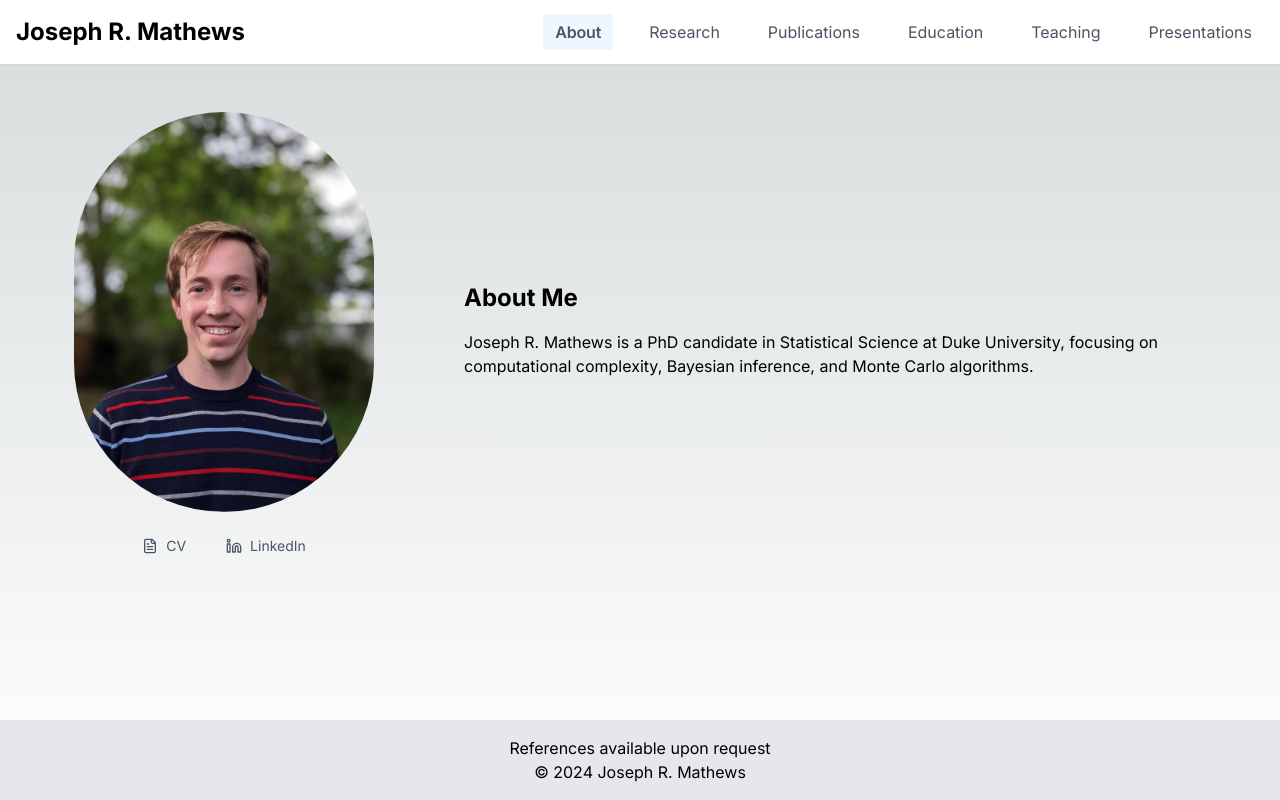
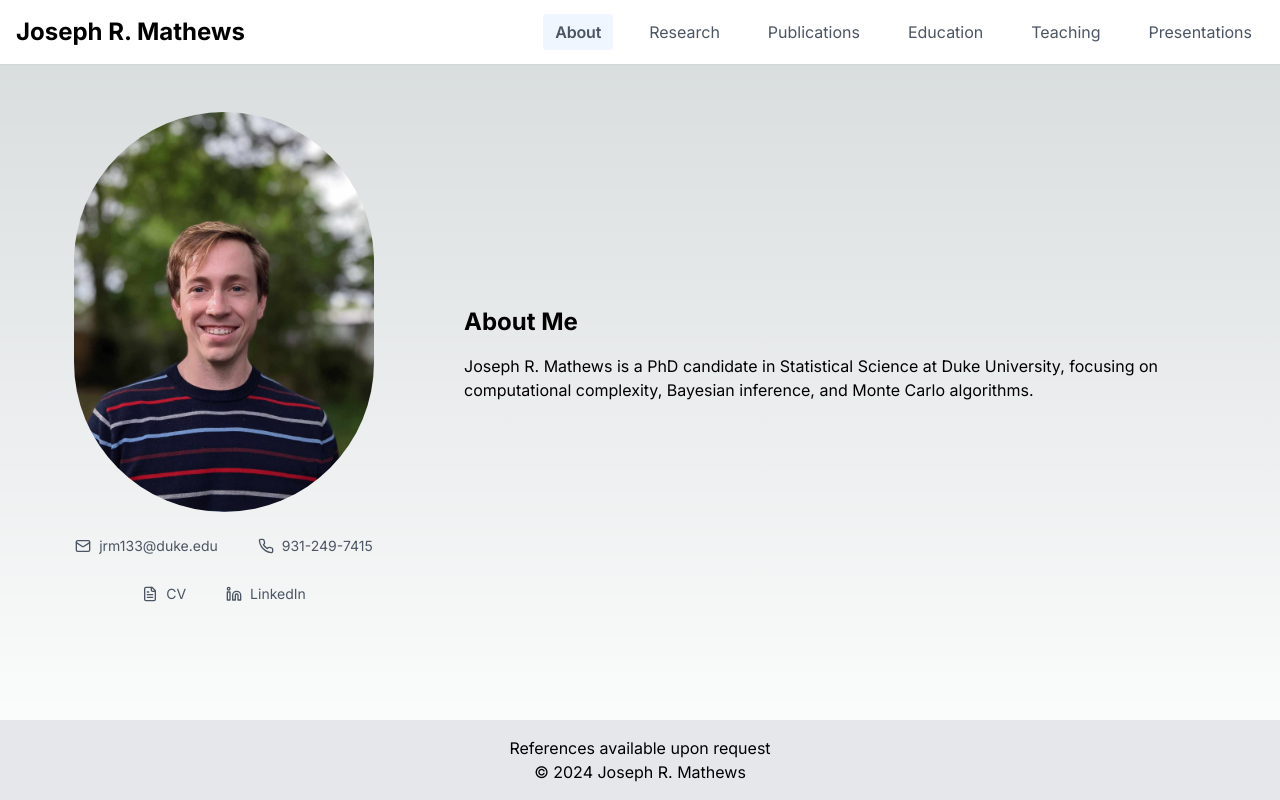
Before and after one commit to bassimeledath/joe-website, a Next.js app: page / in a window 1280 px wide. Built offline with nearby package versions, Linux system fonts and the light colour scheme.

Commit message:
Added more contact info

```diff
--- a/app/page.tsx
+++ b/app/page.tsx
@@ -1,5 +1,5 @@
 import Image from 'next/image'
-import { FileText, Linkedin } from 'lucide-react'
+import { FileText, Linkedin, Mail, Phone } from 'lucide-react'
 import config from '../config'
 
 export default function Home() {
@@ -13,7 +13,21 @@ export default function Home() {
           height={300}
           className="rounded-full"
         />
-        <div className="mt-4 flex space-x-4">
+        <div className="mt-4 flex flex-col space-y-3 items-center">
+          <div className="flex space-x-4 justify-center">
+            <a
+              href={`mailto:${config.header.email}`}
+              className="inline-flex items-center px-3 py-2 text-sm text-gray-600 hover:text-blue-600 transition-colors"
+            >
+              <Mail className="mr-2 h-4 w-4" />
+              {config.header.email}
+            </a>
+            <span className="inline-flex items-center px-3 py-2 text-sm text-gray-600">
+              <Phone className="mr-2 h-4 w-4" />
+              {config.header.phone}
+            </span>
+          </div>
+          <div className="flex space-x-4 justify-center">
             <a
               href={config.aboutMe.cvUrl}
               target="_blank"
@@ -34,6 +48,7 @@ export default function Home() {
             </a>
           </div>
         </div>
+      </div>
       <div className="md:w-2/3 md:pl-8">
         <h2 className="text-2xl font-bold mb-4">About Me</h2>
         <p className="mb-4">{config.aboutMe.text}</p>
--- a/config.js
+++ b/config.js
@@ -1,7 +1,8 @@
 const config = {
   header: {
     name: "Joseph R. Mathews",
-    email: "joseph.mathews@duke.edu",
+    email: "jrm133@duke.edu",
+    phone: "931-249-7415",
     socialLinks: [
       { name: "LinkedIn", url: "https://www.linkedin.com/in/joseph-r-mathews" },
       { name: "GitHub", url: "https://github.com/joseph-r-mathews" }
```
Lines whose indentation alone changed are shown as unchanged.
